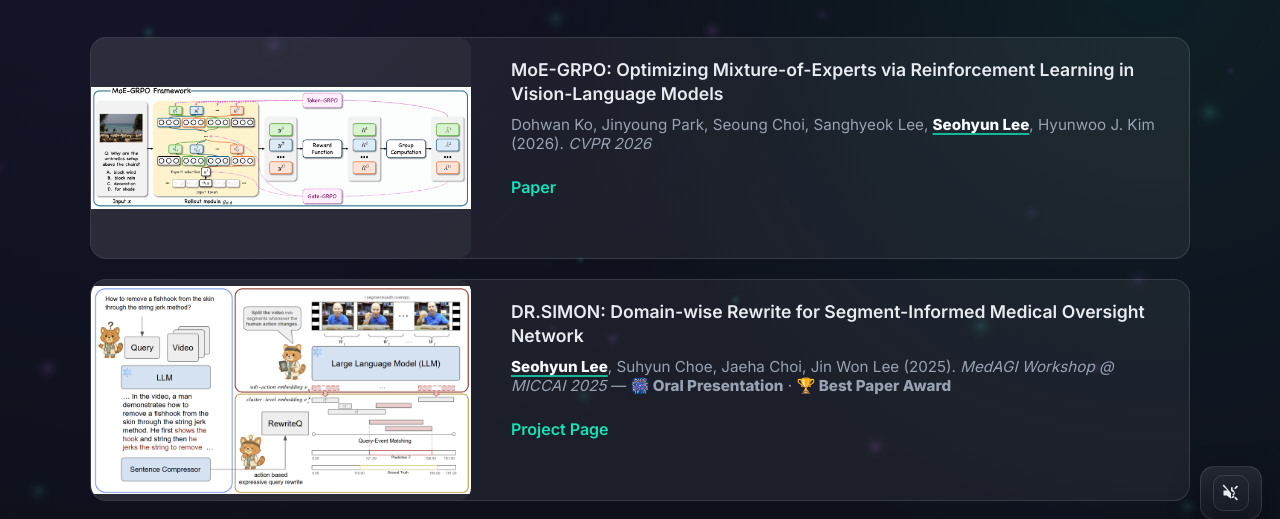
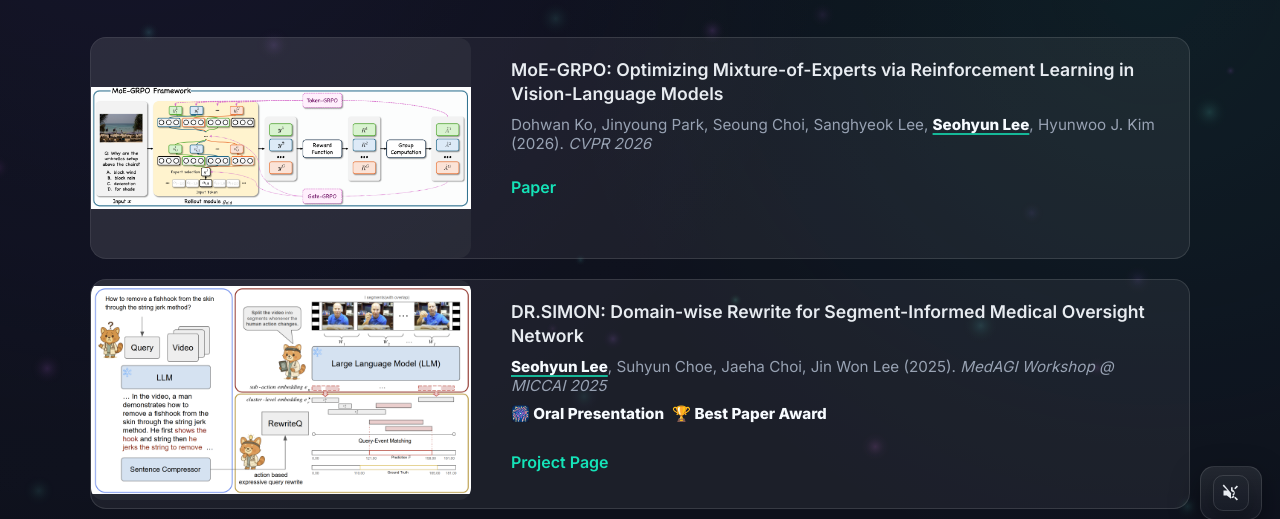
Before and after one commit to seohyun8825/seohyunlee, a website: page pages/publications.html in a window 1280 px wide. Shown: the part 262-781 px from the top of the page. Drawn offline with Linux system fonts and the light colour scheme.

Commit message:
Split DR.SIMON publication badges

```diff
--- a/pages/publications.html
+++ b/pages/publications.html
@@ -54,7 +54,8 @@
               </div>
               <div class="pub-content">
                 <h3>DR.SIMON: Domain-wise Rewrite for Segment-Informed Medical Oversight Network</h3>
-                <p class="meta"><strong class="author-self">Seohyun Lee</strong>, Suhyun Choe, Jaeha Choi, Jin Won Lee (2025). <em>MedAGI Workshop @ MICCAI 2025</em> — <strong>🎆 Oral Presentation</strong> · <strong>🏆 Best Paper Award</strong></p>
+                <p class="meta"><strong class="author-self">Seohyun Lee</strong>, Suhyun Choe, Jaeha Choi, Jin Won Lee (2025). <em>MedAGI Workshop @ MICCAI 2025</em></p>
+                <p class="pub-badges"><strong>🎆 Oral Presentation</strong><strong>🏆 Best Paper Award</strong></p>
                 <p><a href="https://drsimon-rewrite.github.io/" target="_blank" rel="noopener">Project Page</a></p>
               </div>
             </li>
--- a/styles.css
+++ b/styles.css
@@ -525,6 +525,18 @@ main { position: relative; z-index: 1; min-height: 100vh; }
 }
 .pub-content h3 { margin: 0 0 8px; font-size: 1.1rem; font-weight: 600; line-height: 1.4; color: var(--text); }
 .pub-content .meta { color: var(--muted); margin-bottom: 8px; font-size: 0.95rem; }
+.pub-badges {
+  display: flex;
+  flex-wrap: wrap;
+  gap: 8px;
+  margin: 0 0 12px;
+  color: #f7fbff;
+  font-size: 0.95rem;
+  line-height: 1.4;
+}
+.pub-badges strong {
+  font-weight: 800;
+}
 .author-self {
   color: #f7fbff;
   font-weight: 800;
```
